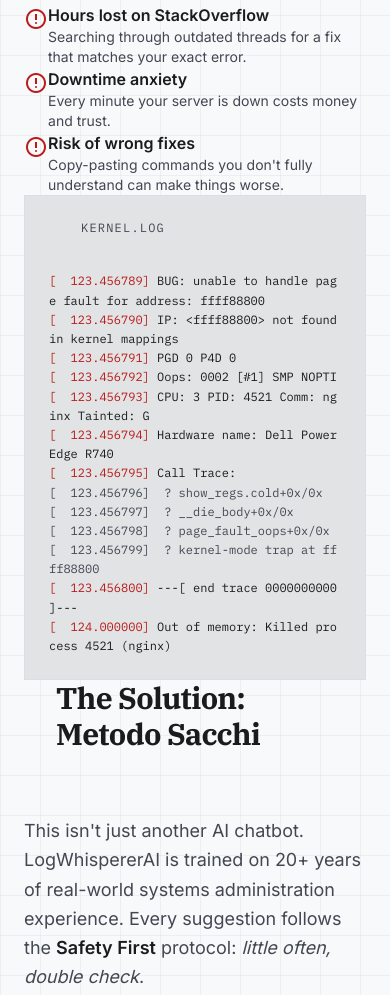
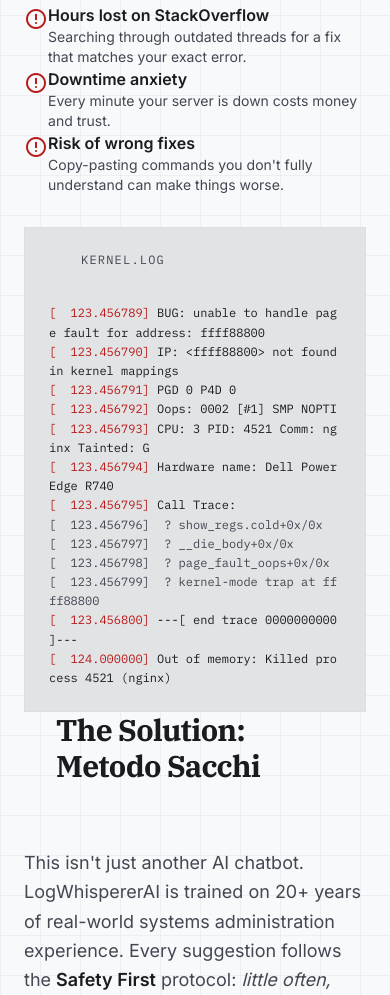
Before and after one commit to lucasacchiricciardi/the-linux-formula, a website: page src/logwhispererai/index.html in a window 390 px wide. Shown: the part 1145-2140 px from the top of the page. Drawn offline with nearby package versions, Linux system fonts and the light colour scheme; files that its build step writes are made by us from their sources.

Commit message:
fix(ui): use mt-8 for terminal block spacing (consistent across all breakpoints)

```diff
--- a/src/logwhispererai/index.html
+++ b/src/logwhispererai/index.html
@@ -205,7 +205,7 @@
 </div>
 </div>
 </div>
-<div class="bg-surface-container-highest border border-outline-variant/20 p-6 relative overflow-hidden lg:mt-4">
+<div class="bg-surface-container-highest border border-outline-variant/20 p-6 relative overflow-hidden mt-8">
 <div class="flex items-center gap-2 mb-4">
 <span class="w-3 h-3 rounded-none bg-error"></span>
 <span class="w-3 h-3 rounded-none bg-[#f59e0b]"></span>
```
